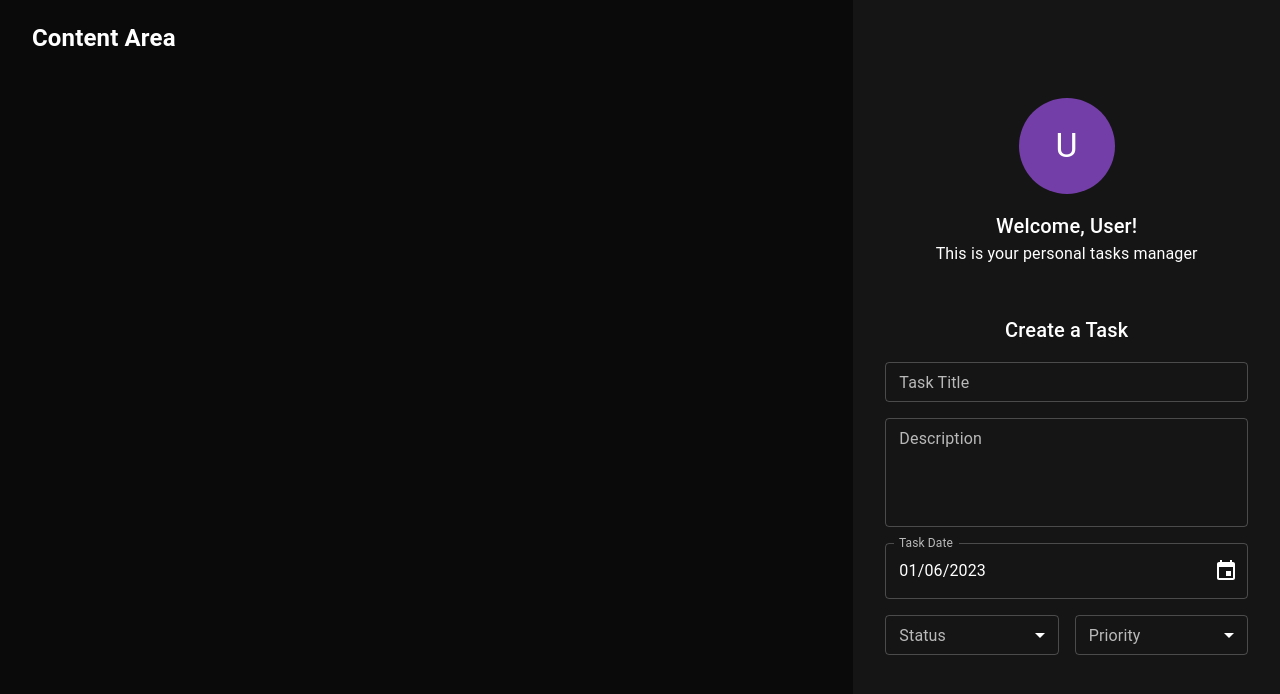
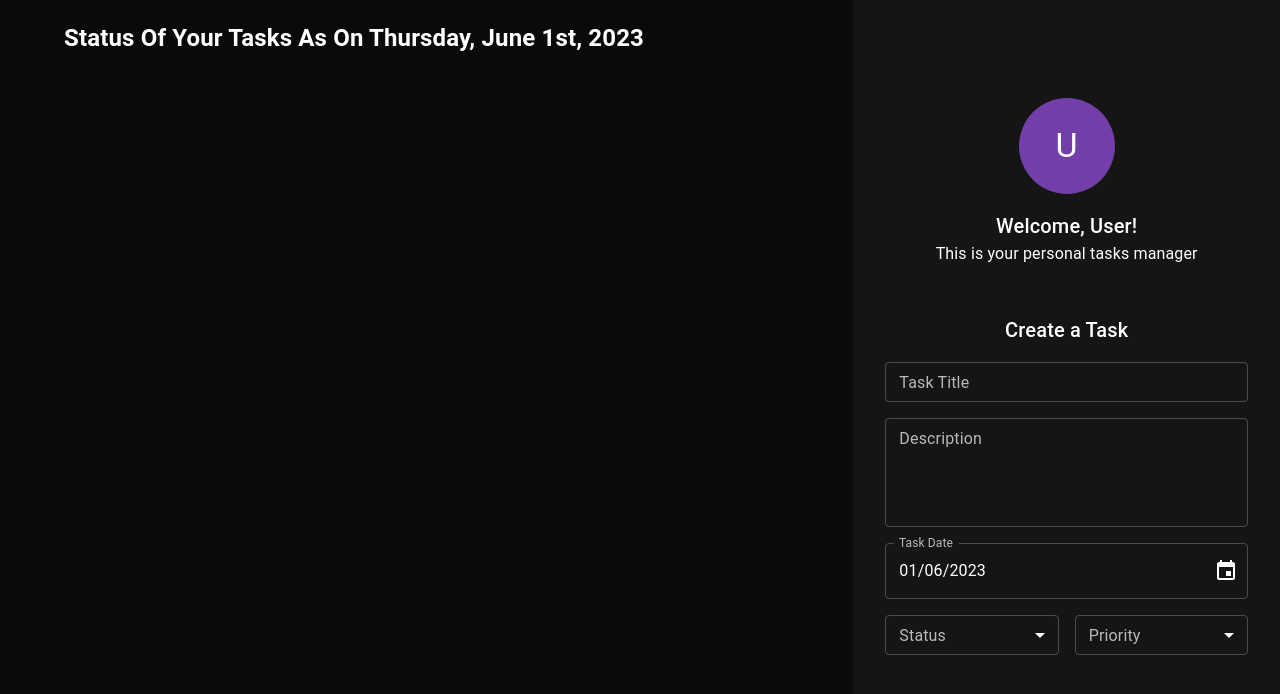
Before and after one commit to SharinLana/typescript-fullstack-tasks-manager, a React (Create React App) app: page / in a window 1280 px wide. Shown: the top 694 px of the page. Built offline with nearby package versions, Linux system fonts and the light colour scheme.

Commit message:
modify the header in the ContentArea

```diff
--- a/src/components/contentArea/ContentArea.tsx
+++ b/src/components/contentArea/ContentArea.tsx
@@ -1,10 +1,16 @@
 import React, { FC, ReactElement } from 'react';
-import { Grid } from '@mui/material';
+import { format } from 'date-fns';
+import { Grid, Box } from '@mui/material';
 
 const ContentArea: FC = (): ReactElement => {
   return (
     <Grid item md={8} px={4}>
-      <h2>Content Area</h2>
+      <Box mb={8} px={4}>
+        <h2>
+          Status Of Your Tasks As On{' '}
+          {format(new Date(), 'PPPP')}
+        </h2>
+      </Box>
     </Grid>
   );
 };
```
